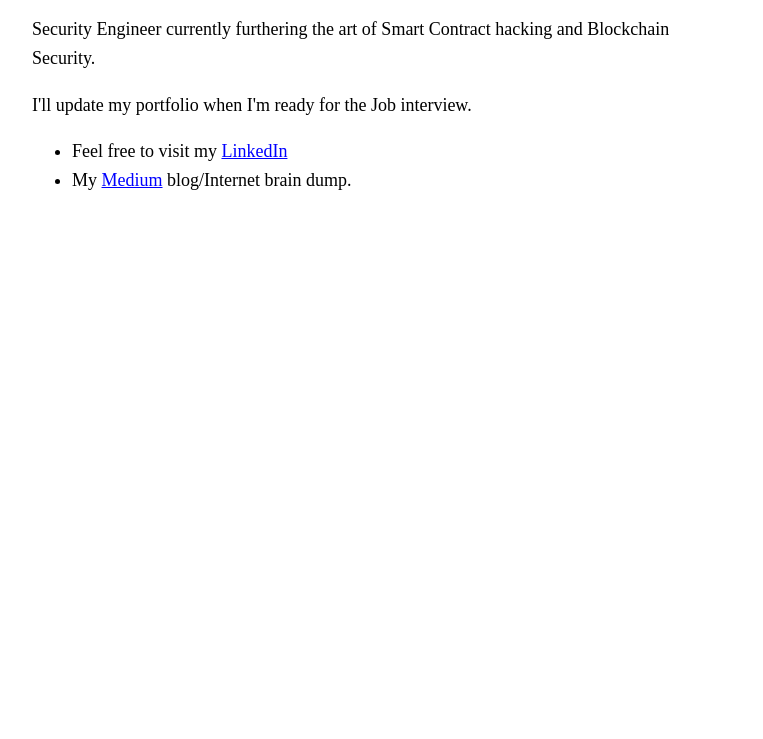
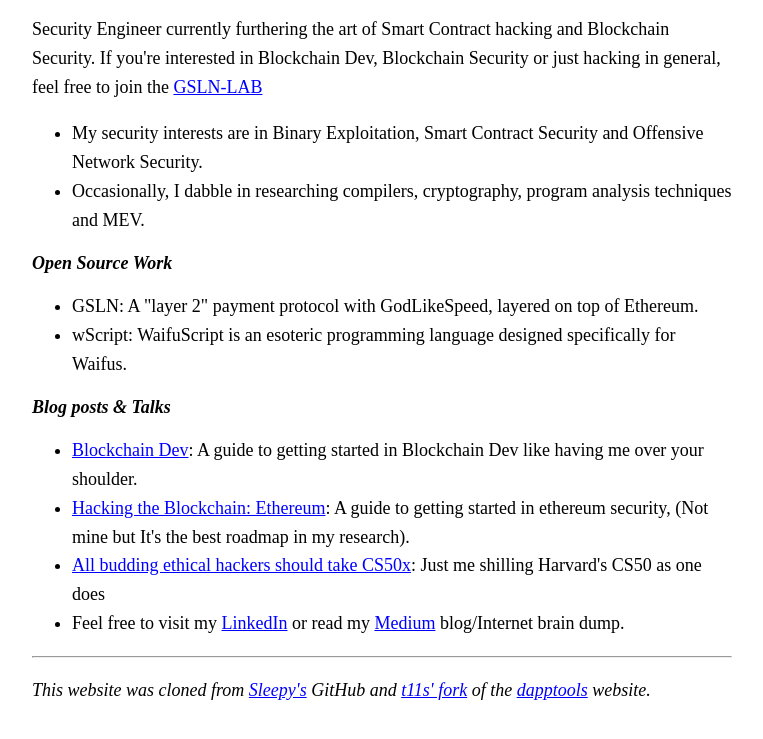
Before and after one commit to 0xHriday/0xHriday.github.io, a plain HTML site: page index.html in a window 1280 px wide. Shown: the part 189-928 px from the top of the page, without its empty margins (258-1021 px from the left). Before the commit the page ends 800 px from the top, so only its background shows below. Drawn offline with Linux system fonts and the light colour scheme.

Commit message:
Update index.html

```diff
--- a/index.html
+++ b/index.html
@@ -26,12 +26,46 @@
     </div>
 
     <div>
-        <p>Security Engineer currently furthering the art of Smart Contract hacking and Blockchain Security.
-        <p>I'll update my portfolio when I'm ready for the Job interview. </p>
+        <p>Security Engineer currently furthering the art of Smart Contract hacking and Blockchain Security. If you're interested in Blockchain Dev, Blockchain Security or just hacking in general, feel
+            free to join the <a href="https://discord.gg/jB694SauvK"> GSLN-LAB</a> </p>
+        <ul>
+            <li>
+                My security interests are in Binary Exploitation, Smart Contract Security and Offensive Network Security.
+            </li>
+            <li>
+                Occasionally, I dabble in researching compilers, cryptography, program analysis techniques and MEV.
+            </li>
+        </ul>
 
-        <ul>
-            <li>Feel free to visit my <a href="https://www.linkedin.com/in/0xHriday">LinkedIn</a></li>
-            <li>My <a href="https://0xhriday.medium.com/">Medium</a> blog/Internet brain dump.</li>
-        <ul>
+        <h2>Open Source Work</h2>
+                <div>
+                    <ul>
+                        <li>GSLN: A "layer 2" payment protocol with GodLikeSpeed, layered on top of Ethereum.</li>
+                        <li>wScript: WaifuScript is an esoteric programming language designed specifically for Waifus.</li>
 
-    </div>
+                    </ul>
+                </div>
+
+                <h2>Blog posts & Talks</h2>
+                <div>
+                    <ul>
+                        <li><a href="https://medium.com/@0xhriday/ultimate-roadmap-to-blockchain-development-table-of-contents-ed1adc1e250c">Blockchain Dev</a>: A guide to getting started in Blockchain Dev like having me over your shoulder.</li>
+                        <li><a href="https://medium.com/immunefi/hacking-the-blockchain-an-ultimate-guide-4f34b33c6e8b">Hacking the Blockchain: Ethereum</a>: A guide to getting started in ethereum security, (Not mine but It's the best roadmap in my research).</li>
+                        <li><a href="https://0xsleepy.medium.com/why-i-think-all-budding-ethical-hackers-should-take-cs50x-or-learn-some-bit-of-computer-science-6e618e4f3dac">All budding ethical hackers should take CS50x</a>: Just me shilling Harvard's CS50
+                            as one does</li>
+                        <li>Feel free to visit my <a href="https://www.linkedin.com/in/0xHriday">LinkedIn</a> or read my <a href="https://0xhriday.medium.com/">Medium</a> blog/Internet brain dump.</li>
+
+                    </ul>
+                </div>
+
+                <hr>
+
+                <div id="footer">
+                    <p class="footer"><i>This website was cloned from
+                        <a href="https://github.com/0xsomnus/0xsomnus.github.io"> Sleepy's</a> GitHub and
+                        <a href="https://github.com/transmissions11/transmissions11.github.io"/>t11s' fork</a> of the
+                        <a href="https://github.com/dapphub/dapp-tools"/>dapptools</a> website.</i></p>
+                    <br />
+            </body>
+
+            </html>
```
